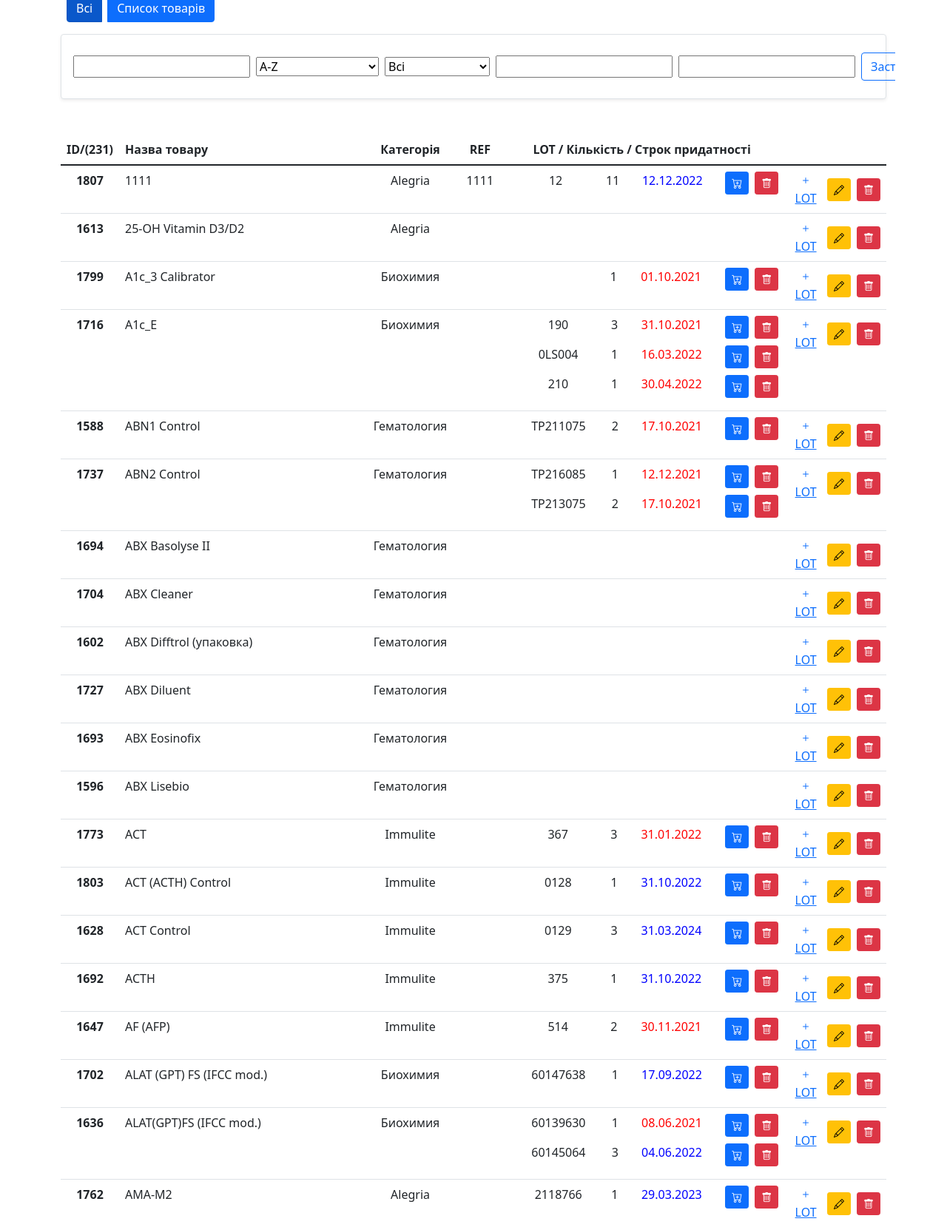
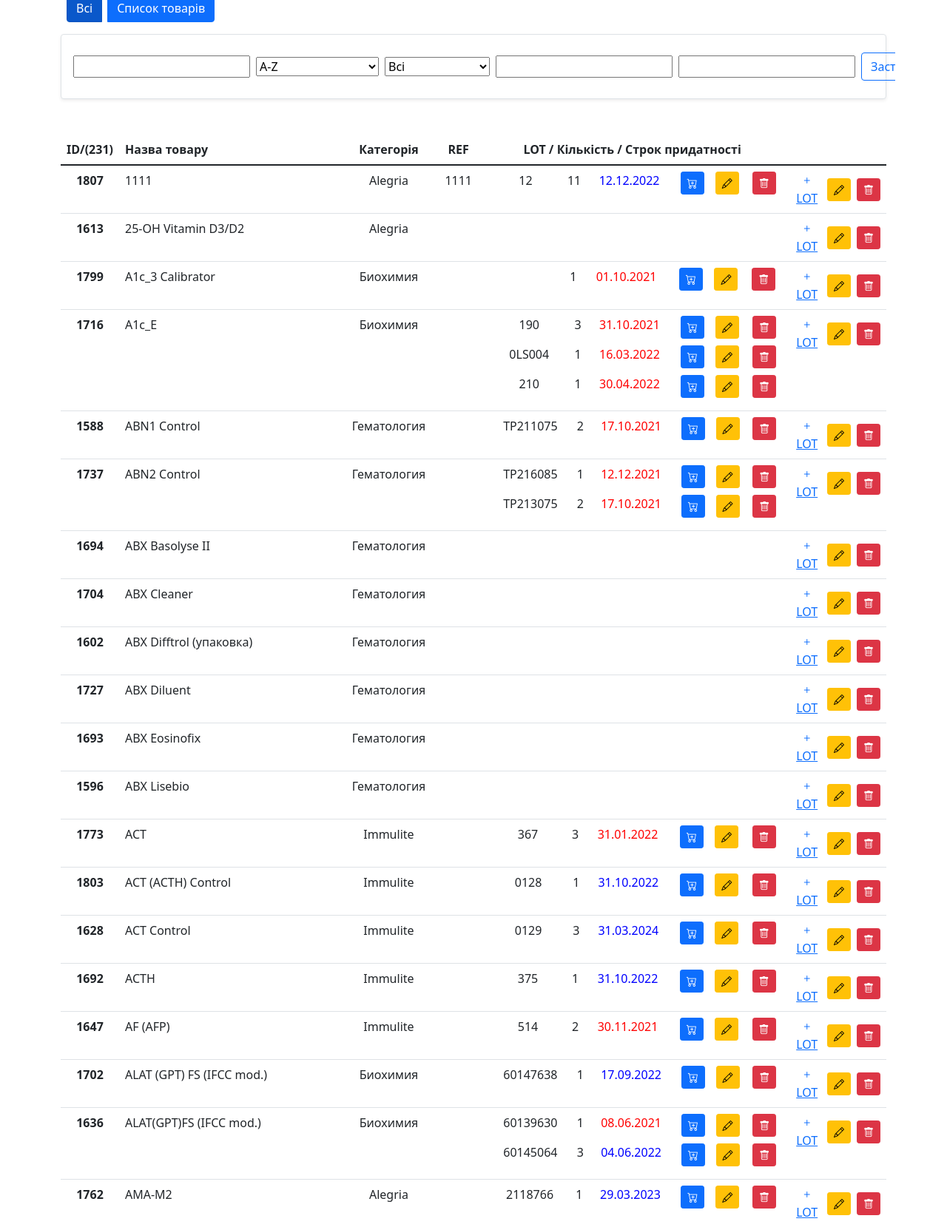
Before and after one commit to blezin2205/DMDX_Django, a Django app: page / in a window 1280 px wide. Shown: the part 214-1873 px from the top of the page at 74% size. Run offline with Django 4.2, Linux system fonts and the light colour scheme; a user stored in the database is signed in; data comes from the database, SQL or seed files in the repository; data that the repository does not hold is empty; some libraries are stand-ins or nearby versions.

Commit message:
cache deletell

```diff
--- a/supplies/templates/supplies/home.html
+++ b/supplies/templates/supplies/home.html
@@ -65,7 +65,7 @@
 
 
     {% if request.user.is_staff %}
-        <td class="p-0" style="width: 20px">
+        <td class="p-0" style="width: 50px">
             {% if not supp.isInCart %}
                 <button data-product={{ supp.id }} data-action="add" class="btn btn-sm btn-primary add-btn update-cart me-2 {% if supp.count|sub:supp.countOnHold == 0 %} disabled {% endif %}" type="submit"><i class="bi bi-cart-plus"></i></button>
             {% else %}
@@ -73,13 +73,13 @@
             {% endif %}
     </td>
     {% if uncompleteOrdersExist %}
-    <td class="p-0" style="width: 20px">
+    <td class="p-0" style="width: 50px">
     <a href="{% url 'addSupplyToExistOrder' supp.id %}?next={{ request.get_full_path|urlencode }}" class="btn btn-sm btn-primary me-2 {% if supp.count|sub:supp.countOnHold == 0 %} disabled {% endif %}" role="button"><i class="bi bi-bag-plus"></i></a>
     </td>
-    <td class="p-0" style="width: 20px"><a href="{% url 'updateSupply' supp.id %}?next={{ request.get_full_path|urlencode }}" class="btn btn-sm btn-warning me-2" role="button"><i class="bi bi-pencil"></i></a></td>
             {% endif %}
+    <td class="p-0" style="width: 50px"><a href="{% url 'updateSupply' supp.id %}?next={{ request.get_full_path|urlencode }}" class="btn btn-sm btn-warning me-2" role="button"><i class="bi bi-pencil"></i></a></td>
 
-    <td class="p-0" style="width: 20px">
+    <td class="p-0" style="width: 50px">
     <button data-product={{ supp.id }} data-action="delete" class="btn btn-sm btn-danger add-btn delete-supp-button"><i class="bi bi-trash"></i></button>
     </td>
 
```
Also changed, not shown: supplies/templates/supplies/cart.html (+6 -1 lines).
